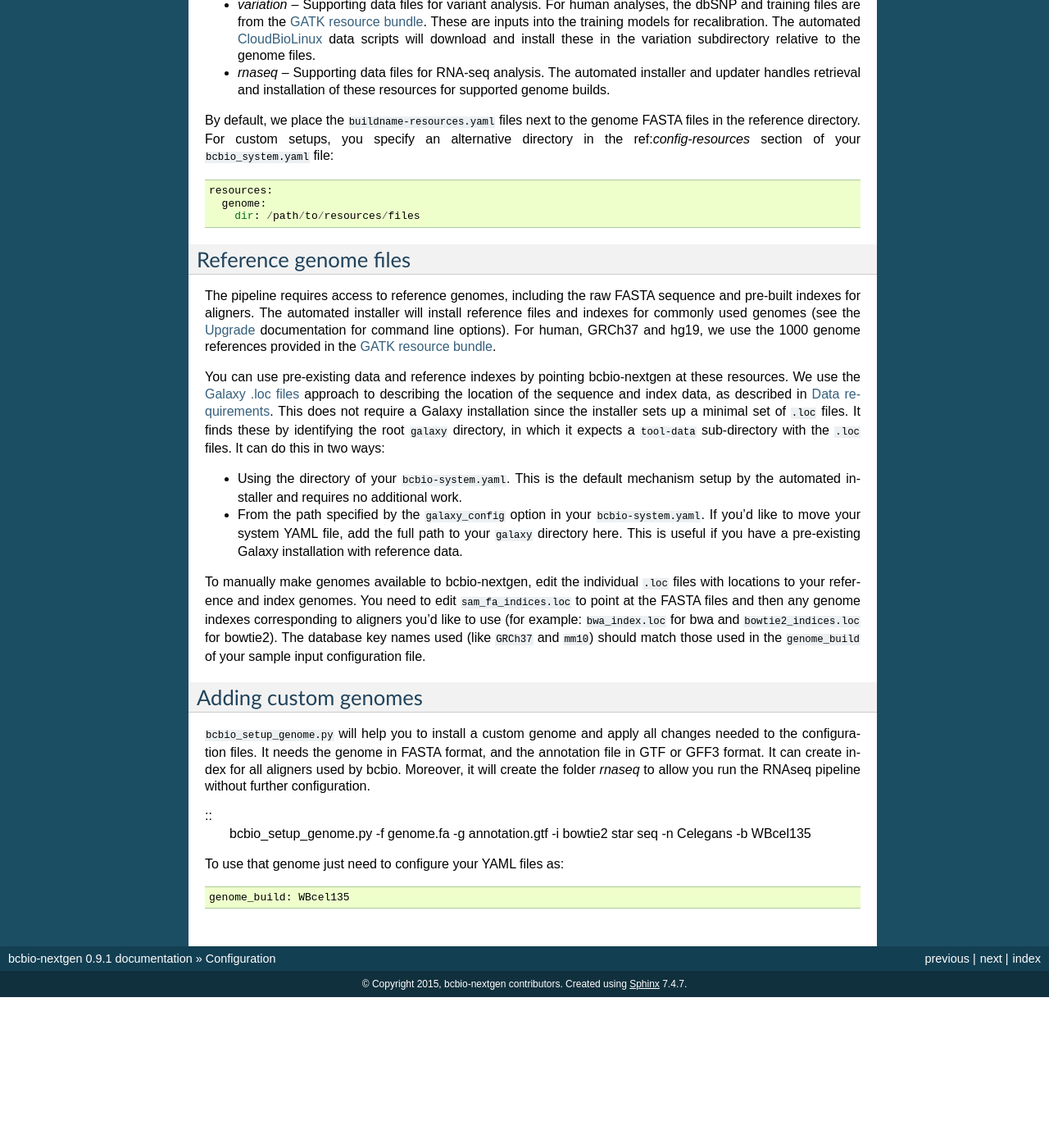
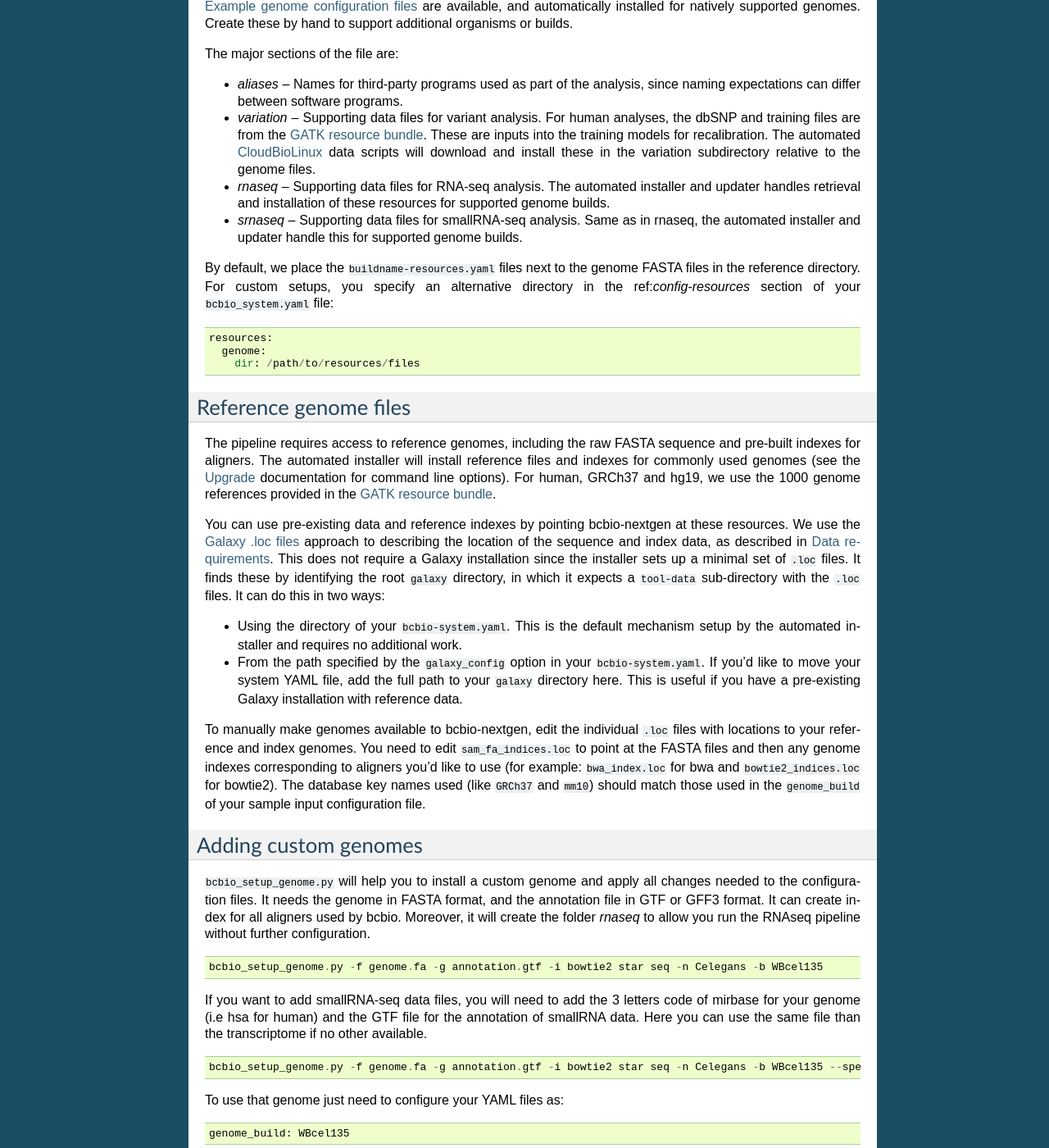
Before and after one commit to bcbio/bcbio-nextgen, a Sphinx documentation site: the page built from docs/contents/configuration.rst, in a window 1280 px wide and 1400 px high, scrolled down 12221 px. Shown: the whole window at 82% size. Built offline with Sphinx 7.4.7, drawn with Linux system fonts in a browser that asks for light colours; before the commit the page ends 13437 px from its top, so only the background shows below that; some of the changed text lies outside the part shown.

Commit message:
Add some docs for smallRNA-seq

```diff
--- a/docs/contents/configuration.rst
+++ b/docs/contents/configuration.rst
@@ -202,7 +202,7 @@
           batch: Batch1
           sex: female
 
-- ``analysis`` Analysis method to use [variant2, RNA-seq]
+- ``analysis`` Analysis method to use [variant2, RNA-seq, smallRNA-seq]
 - ``lane`` A unique number within the project. Corresponds to the
   ``ID`` parameter in the BAM read group.
 - ``description`` Unique name for this sample, corresponding to the
@@ -559,6 +559,13 @@
 - ``asssemble_transcripts`` If set to True, will assemble and filter novel
   isoforms using Cufflinks.
 
+smallRNA sequencing
+=====================
+
+- ``adapter`` The 3' end adapter that needs to be remove.
+- ``species`` 3 letters code to indicate the species in mirbase classification (i.e. hsa for human).
+- ``aligner`` Currently STAR is the only one tested although bowtie can be used as well.
+
 Quality control
 ===============
 
@@ -786,6 +793,10 @@
   automated installer and updater handles retrieval and installation
   of these resources for supported genome builds.
 
+- `srnaseq` -- Supporting data files for smallRNA-seq analysis. Same as in
+  rnaseq, the automated installer and updater handle this for supported genome
+  builds.
+
 By default, we place the ``buildname-resources.yaml`` files next to
 the genome FASTA files in the reference directory. For custom setups,
 you specify an alternative directory in the ref:`config-resources`
@@ -843,7 +854,16 @@
 the folder `rnaseq` to allow you run the RNAseq pipeline without further configuration.
 
 ::
+
     bcbio_setup_genome.py -f genome.fa -g annotation.gtf -i bowtie2 star seq -n Celegans -b WBcel135
+
+If you want to add smallRNA-seq data files, you will need to add the 3 letters code of mirbase
+for your genome (i.e hsa for human) and the GTF file for the annotation of smallRNA data.
+Here you can use the same file than the transcriptome if no other available.
+
+::
+
+    bcbio_setup_genome.py -f genome.fa -g annotation.gtf -i bowtie2 star seq -n Celegans -b WBcel135 --species cel --srna_gtf another_annotation.gtf
 
 To use that genome just need to configure your YAML files as::
 
```
Also changed, not shown: docs/contents/pipelines.rst (+22 -1 lines), 1 other file.
